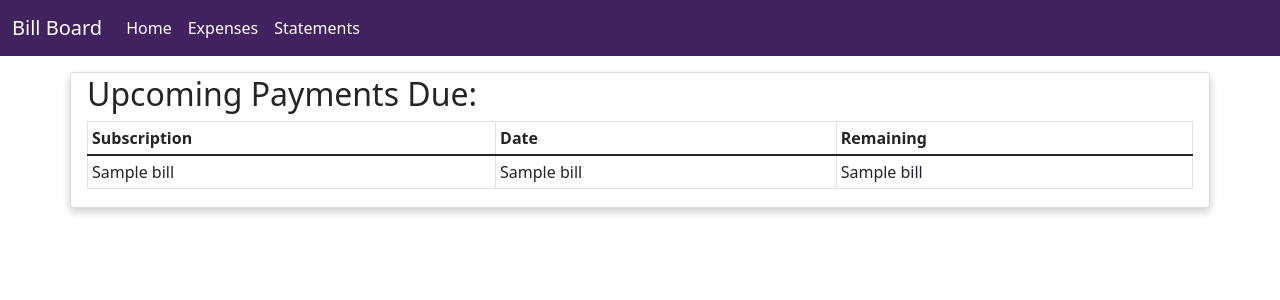
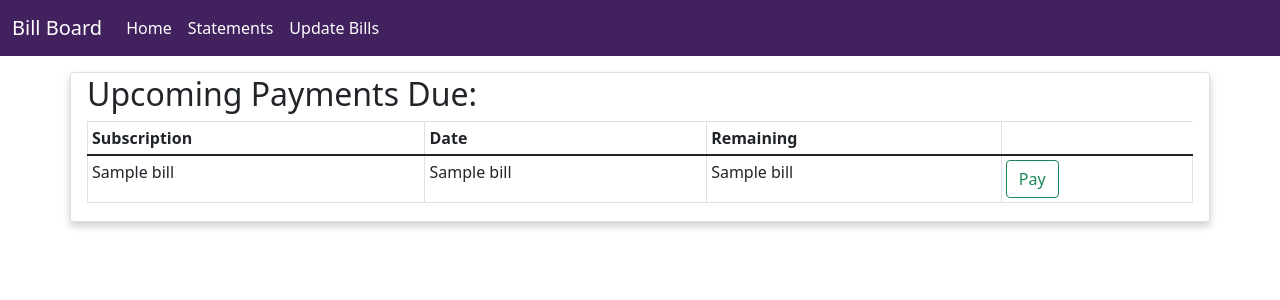
Before and after one commit to radat19/RemindME, a Flask app: page / in a window 1280 px wide. Shown: the top 300 px of the page. Run offline with Flask 2, Linux system fonts and the light colour scheme; a database or web service that is not in the repository returns one stand-in record (values such as "Sample title"); some libraries are stand-ins or nearby versions.

Commit message:
Add ability to pay \ Change url paths for statements and update page

```diff
--- a/main.py
+++ b/main.py
@@ -23,13 +23,14 @@ def home():
     date = datetime.now().strftime('%Y-%m-%d')
 
     # execute SQL commands
-    upcoming_bills = util.run_and_fetch_sql(cursor, "SELECT * FROM bills WHERE due_date >= '" + date + "';")
+    upcoming_bills = util.run_and_fetch_sql(cursor, "SELECT * FROM bills WHERE due_date >= '" + date +
+        "' AND active = True ORDER BY due_date;")
 
     # disconnect from database
     util.disconnect_from_db(connection,cursor)
     return render_template('home.html', bills_list = upcoming_bills)
 
-@app.route('/expenses', methods=['GET', 'POST'])
+@app.route('/update', methods=['GET', 'POST'])
 def expenses():
     try:
         cursor, connection = util.connect_to_db(username,password,host,port,database)
@@ -56,7 +57,7 @@ def expenses():
     util.disconnect_from_db(connection,cursor)
     return render_template('expenses.html', bills_list = bills)
 
-@app.route('/expenses/<int:id>/update', methods=['POST'])
+@app.route('/update/<int:id>', methods=['POST'])
 def update(id):
     try:
         cursor, connection = util.connect_to_db(username,password,host,port,database)
@@ -76,7 +77,7 @@ def update(id):
 
     return redirect(url_for('expenses'))
 
-@app.route('/expenses/<int:id>/delete', methods=['POST'])
+@app.route('/update/<int:id>/del', methods=['POST'])
 def delete_bill(id):
     try:
         cursor, connection = util.connect_to_db(username,password,host,port,database)
@@ -90,8 +91,8 @@ def delete_bill(id):
 
     return redirect(url_for('expenses'))
 
-@app.route('/monthlybills')
-def monthlybills():
+@app.route('/statement')
+def statement():
     try:
         cursor, connection = util.connect_to_db(username,password,host,port,database)
         print("Connected to the database!")
@@ -107,15 +108,31 @@ def monthlybills():
     return render_template('monthlybills.html', bills_list = bills, chart_data = chart_data)
 
 
-@app.route('/delete/<int:id>')
-def delete(id):
+@app.route('/pay/<int:id>', methods=['POST'])
+def pay_bill(id):
     try:
         cursor, connection = util.connect_to_db(username,password,host,port,database)
         print("Connected to the database!")
     except:
         print("Couldn't connect to the database...")
-    delete_this = str("DELETE FROM bills WHERE id = " + id + ";")
-    util.run_and_insert_sql(cursor, delete_this)
+
+    if request.method == 'POST':
+        payment = int(request.form['pay-amt'])
+        remaining = util.run_and_fetch_sql(cursor, "SELECT remain_amt::numeric::float8 FROM bills WHERE id = " + str(id) + ";")[0][0]
+        new_remain = remaining - payment
+        paid = "True"
+
+        # Deactivates ability to make payments on this bill
+        if new_remain <= 0:
+            new_remain = 0
+            paid = "False"
+
+        util.run_and_insert_sql(cursor, connection, "UPDATE bills SET remain_amt = " + str(new_remain) +
+           ", active = " + paid + " WHERE id = " + str(id) + ";")
+
+    return redirect(url_for('home'))
+
+
 
 if __name__ == '__main__':
 	# set debug mode
--- a/templates/expenses.html
+++ b/templates/expenses.html
@@ -10,7 +10,8 @@
             <tr>
               <th>Subscription</th>
               <th>Date</th>
-              <th>Amount</th>
+              <th>Total Amount</th>
+              <th>Remaining</th>
               <th>Type</th>
               <th></th>
             </tr>
@@ -23,6 +24,7 @@
                 <td>{{bill[2]}}</td>
                 <td>{{bill[6]}}</td>
                 <td>{{bill[4]}}</td>
+                <td>{{bill[5]}}</td>
                 <td>{{bill[3]}}</td>
                 <td><button type="button" class="btn btn-outline-success" data-bs-toggle="modal" data-bs-target="#editPayment{{bill[0]}}" data-bs-whatever="@mdo">Edit</button>
 
--- a/templates/home.html
+++ b/templates/home.html
@@ -20,6 +20,32 @@
         <td>{{bill[2]}}</td>
         <td>{{bill[6]}}</td>
         <td>{{bill[5]}}</td>
+        <td>
+          <button type="button" class="btn btn-outline-success"data-bs-toggle="modal" data-bs-target="#pay{{bill[0]}}" data-bs-whatever="@mdo">Pay</button>
+
+            <div class="modal fade" id="pay{{bill[0]}}" data-bs-backdrop="static" tabindex="-1" aria-labelledby="deletePaymentModal" aria-hidden="true">
+              <div class="modal-dialog modal-dialog-centered modal-dialog-scrollable">
+                <div class="modal-content">
+                  <form action="{{ url_for('pay_bill', id=bill[0]) }}" method="post">
+                    <div class="modal-header">
+                      <h5 class="modal-title" id="exampleModalLabel">Pay Bill</h5>
+                      <button type="button" class="btn-close" data-bs-dismiss="modal" aria-label="Close"></button>
+                    </div>
+                    <div class="modal-body">
+                      <div class="mb-3">
+                        <label for="pay-amt" class="col-form-label">Amount: $</label>
+                        <input type="text" class="form-control" name="pay-amt">
+                      </div>
+                    </div>
+                    <div class="modal-footer">
+                      <input type="submit" class="btn btn-primary" value='Pay'>
+                      <button type="button" class="btn btn-secondary" data-bs-dismiss="modal">Close</button>
+                    </div>
+                  </form>
+                </div>
+              </div>
+            </div>
+        </td>
       </tr>
 
       {% endfor %}
--- a/templates/navbar.html
+++ b/templates/navbar.html
@@ -8,13 +8,13 @@
 	    <ul class="navbar-nav" >
 
 		    <li class="nav-item" >
-		    	<a class="nav-link" href="/">Home</a>
+		    	<a class="nav-link" href="{{ url_for('home') }}">Home</a>
 		    </li>
 		    <li class="nav-item">
-		    	<a class="nav-link" href="expenses">Expenses</a>
+		    	<a class="nav-link" href="{{ url_for('statement') }}">Statements</a>
 		    </li>
 		    <li class="nav-item">
-		    	<a class="nav-link" href="monthlybills">Statements</a>
+		    	<a class="nav-link" href="{{ url_for('expenses') }}">Update Bills</a>
 		    </li>
 	    </ul>
 	</div>
```
